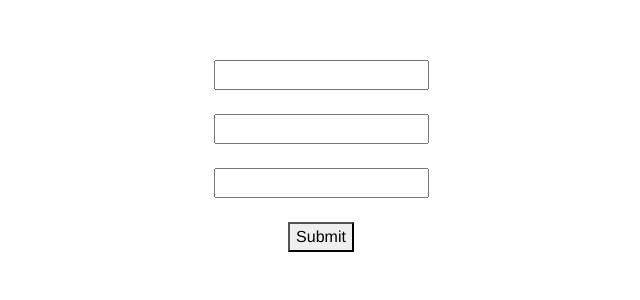
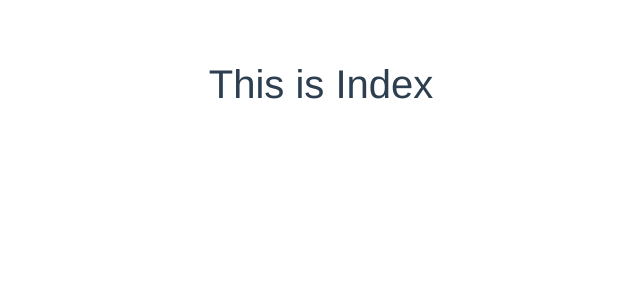
Before and after one commit to GK-SVG/Vue_JS, a Vue app: page /#/ in a window 1280 px wide. Shown: the top 300 px of the page, without its empty margins (319-959 px from the left). Built offline with nearby package versions, Linux system fonts and the light colour scheme.

Commit message:
router in vue

```diff
--- a/package.json
+++ b/package.json
@@ -13,7 +13,8 @@
     "core-js": "^3.6.5",
     "stylus-loader": "^4.3.1",
     "vue": "^2.6.11",
-    "vue-axios": "^3.2.2"
+    "vue-axios": "^3.2.2",
+    "vue-router": "^3.4.9"
   },
   "devDependencies": {
     "@babel/polyfill": "^7.11.5",
--- a/src/App.vue
+++ b/src/App.vue
@@ -11,7 +11,8 @@
     <!-- <Login /> -->
     <!-- <LifeCycle/> -->
     <!-- <EmpAPI/> -->
-    <PostReq/>
+    <!-- <PostReq/> -->
+    <router-view></router-view>
   </div>
 </template>
 
@@ -25,11 +26,11 @@
 // import Login from "./components/Form";
 // import LifeCycle from "./components/lifecycle";
 // import EmpAPI from "./components/api";
-import PostReq from "./components/post"
+// import PostReq from "./components/post"
 export default {
   name: 'App',
   components: {
-    PostReq
+    // PostReq
     // EmpAPI
     // LifeCycle
     // Login,
--- /dev/null
+++ b/src/components/About.vue
@@ -0,0 +1,11 @@
+<template>
+    <div>
+        <h1>This is About</h1>
+    </div>
+</template>
+
+<script>
+export default {
+    name:"About"
+}
+</script>
--- /dev/null
+++ b/src/components/Index.vue
@@ -0,0 +1,11 @@
+<template>
+    <div>
+        <h1>This is Index</h1>
+    </div>
+</template>
+
+<script>
+export default {
+    name:"Index"
+}
+</script>
--- a/src/main.js
+++ b/src/main.js
@@ -3,11 +3,20 @@ import 'mutationobserver-shim'
 import Vue from 'vue'
 import './plugins/bootstrap-vue'
 import App from './App.vue'
+import VueRouter from 'vue-router'
+import About from './components/About'
+import Index from './components/Index'
 
+Vue.use(VueRouter);
+const routes = [{path:'/',component:Index},
+                 {path:'/about',component:About}]
+
+const router = new VueRouter({routes})
 Vue.config.productionTip = false
 Vue.filter("UCASE",function(val){
   return val.toUpperCase()
 })
 new Vue({
+  router:router,
   render: h => h(App),
 }).$mount('#app')
```
Also changed, not shown: 1 other file (tests, documents, lock files or other folders).
